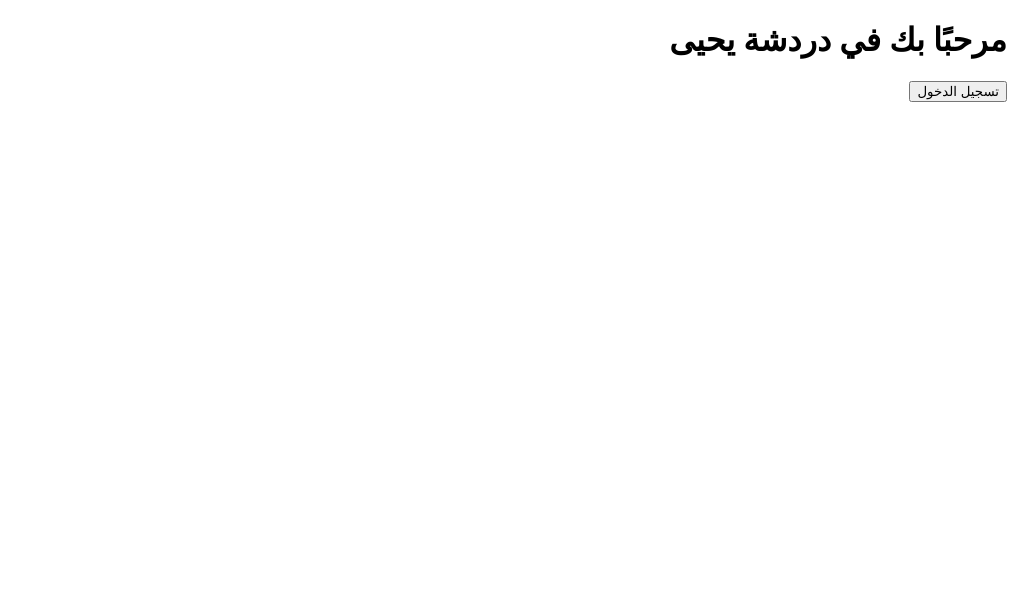
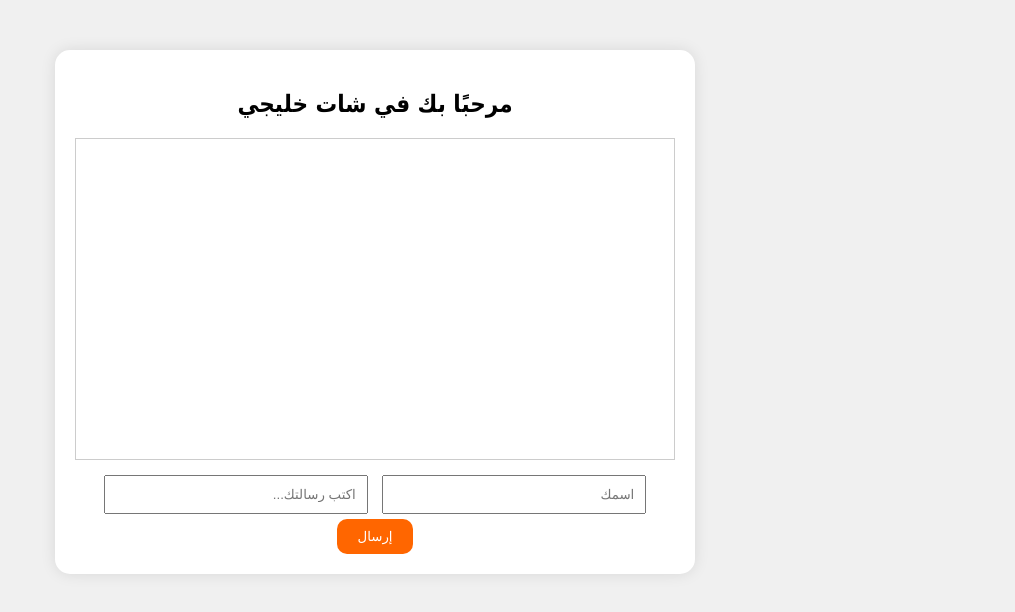
Before and after one commit to yheia1x/yheia-chat, a plain HTML site: page index.html in a window 1280 px wide. Shown: the whole page, without its empty margins (265-1280 px from the left). Drawn offline with Linux system fonts and the light colour scheme; no server answers.

Commit message:
Add files via upload

```diff
--- a/index.html
+++ b/index.html
@@ -1,13 +1,20 @@
-
 <!DOCTYPE html>
 <html lang="ar" dir="rtl">
 <head>
-  <meta charset="UTF-8" />
-  <meta name="viewport" content="width=device-width, initial-scale=1.0" />
-  <title>تطبيق يحيى للدردشة</title>
+  <meta charset="UTF-8">
+  <title>شات خليجي</title>
+  <link rel="stylesheet" href="style.css">
+  <script defer src="script.js"></script>
+  <script src="https://www.gstatic.com/firebasejs/8.10.0/firebase-app.js"></script>
+  <script src="https://www.gstatic.com/firebasejs/8.10.0/firebase-database.js"></script>
 </head>
 <body>
-  <div id="root">جاري التحميل...</div>
-  <script src="app.js"></script>
+  <div class="chat-container">
+    <h2>مرحبًا بك في شات خليجي</h2>
+    <div id="messages"></div>
+    <input type="text" id="name" placeholder="اسمك">
+    <input type="text" id="message" placeholder="اكتب رسالتك...">
+    <button onclick="sendMessage()">إرسال</button>
+  </div>
 </body>
 </html>
--- /dev/null
+++ b/script.js
@@ -0,0 +1,29 @@
+const firebaseConfig = {
+  apiKey: "YOUR_API_KEY",
+  authDomain: "your-app.firebaseapp.com",
+  databaseURL: "https://your-app.firebaseio.com",
+  projectId: "your-app",
+  storageBucket: "your-app.appspot.com",
+  messagingSenderId: "1234567890",
+  appId: "1:1234567890:web:abcde12345"
+};
+
+firebase.initializeApp(firebaseConfig);
+const db = firebase.database();
+
+function sendMessage() {
+  const name = document.getElementById("name").value.trim();
+  const message = document.getElementById("message").value.trim();
+
+  if (name && message) {
+    db.ref("messages").push({ name, message });
+    document.getElementById("message").value = "";
+  }
+}
+
+db.ref("messages").on("child_added", snapshot => {
+  const { name, message } = snapshot.val();
+  const msgDiv = document.createElement("div");
+  msgDiv.textContent = `${name}: ${message}`;
+  document.getElementById("messages").appendChild(msgDiv);
+});
--- /dev/null
+++ b/style.css
@@ -0,0 +1,34 @@
+body {
+  font-family: 'Tahoma', sans-serif;
+  background: #f0f0f0;
+  text-align: center;
+  direction: rtl;
+}
+.chat-container {
+  width: 90%;
+  max-width: 600px;
+  margin: 50px auto;
+  background: white;
+  padding: 20px;
+  border-radius: 15px;
+  box-shadow: 0 0 15px rgba(0,0,0,0.1);
+}
+#messages {
+  height: 300px;
+  overflow-y: scroll;
+  border: 1px solid #ccc;
+  padding: 10px;
+  margin-bottom: 10px;
+}
+input {
+  width: 40%;
+  padding: 10px;
+  margin: 5px;
+}
+button {
+  padding: 10px 20px;
+  background: #ff6600;
+  color: white;
+  border: none;
+  border-radius: 10px;
+}
```
